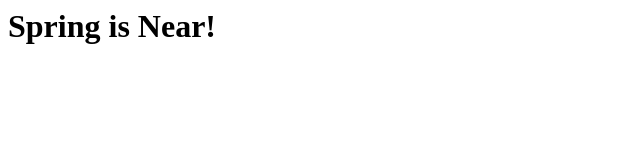
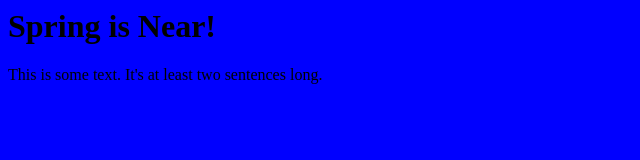
Before and after one commit to cenciu21/Spring, a plain HTML site: page index.html in a window 1280 px wide. Shown: the whole page, without its empty margins (0-640 px from the left). Drawn offline with Linux system fonts and the light colour scheme.

Commit message:
added a paragraph and a style sheet

```diff
--- a/index.html
+++ b/index.html
@@ -1 +1,5 @@
+<link rel="stylesheet" href="styles.css">
+
 <h1>Spring is Near!</h1>
+
+<p>This is some text. It's at least two sentences long.</p>
--- /dev/null
+++ b/styles.css
@@ -0,0 +1,3 @@
+html {
+    background-color: blue;
+}
```
Also changed, not shown: 1 other file.
